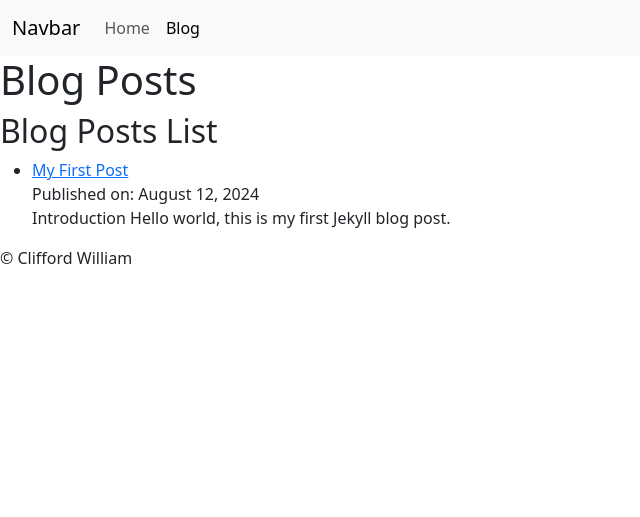
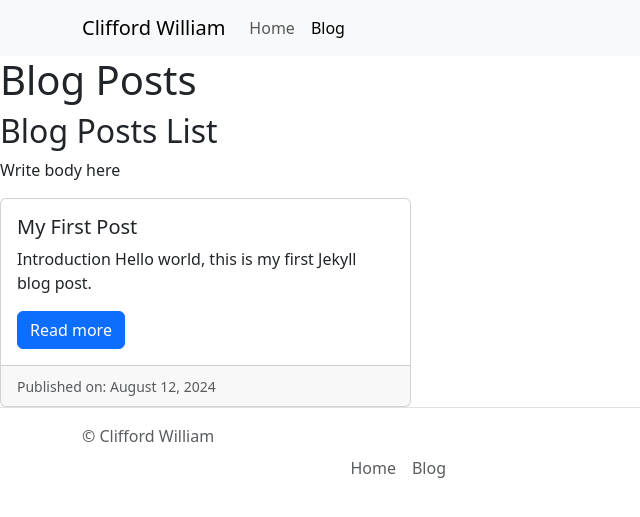
Before and after one commit to cliffordwilliam/my_archive, a Jekyll site: the page built from blog.md, in a window 1280 px wide. Shown: the top 517 px of the page, without its empty margins (0-640 px from the left). Built offline with Jekyll 4.4.1, drawn with Linux system fonts in a browser that asks for light colours.

Commit message:
adds bootstrap layout

```diff
--- a/_config.yml
+++ b/_config.yml
@@ -15,3 +15,4 @@ domain: "cliffordwilliam.github.io"       # if you want to force HTTPS, specify
 url: "https://cliffordwilliam.github.io"  # the base hostname and protocol for your site, e.g. http://example.com
 baseurl: "/my_archive"      # place folder name if the site is served in a subfolder
 excerpt_separator: "<!--more-->"
+author_name: "Clifford William"
--- a/_layouts/default.html
+++ b/_layouts/default.html
@@ -10,8 +10,8 @@
 
 <body>
   <nav class="navbar navbar-expand-lg bg-body-tertiary">
-    <div class="container-fluid">
-      <a class="navbar-brand" href="{{ '/' | relative_url }}">Navbar</a>
+    <div class="container">
+      <a class="navbar-brand" href="{{ '/' | relative_url }}">{{ site.author_name }}</a>
       <button class="navbar-toggler" type="button" data-bs-toggle="collapse" data-bs-target="#navbarNav"
         aria-controls="navbarNav" aria-expanded="false" aria-label="Toggle navigation">
         <span class="navbar-toggler-icon"></span>
@@ -19,10 +19,13 @@
       <div class="collapse navbar-collapse" id="navbarNav">
         <ul class="navbar-nav">
           <li class="nav-item">
-            <a class="nav-link {% if page.url == '/' %}active{% endif %}" aria-current="{% if page.url == '/' %}page{% endif %}" href="{{ '/' | relative_url }}">Home</a>
+            <a class="nav-link {% if page.url == '/' %}active{% endif %}"
+              aria-current="{% if page.url == '/' %}page{% endif %}" href="{{ '/' | relative_url }}">Home</a>
           </li>
           <li class="nav-item">
-            <a class="nav-link {% if page.url == '/blog.html' %}active{% endif %}" aria-current="{% if page.url == '/blog.html' %}page{% endif %}" href="{{ '/blog.html' | relative_url }}">Blog</a>
+            <a class="nav-link {% if page.url == '/blog.html' %}active{% endif %}"
+              aria-current="{% if page.url == '/blog.html' %}page{% endif %}"
+              href="{{ '/blog.html' | relative_url }}">Blog</a>
           </li>
         </ul>
       </div>
@@ -32,8 +35,19 @@
   <section>
     {{ content }}
   </section>
-  <footer>
-    &copy; Clifford William
+  <footer class="d-flex flex-wrap justify-content-between align-items-center py-3 my-4 border-top">
+    <div class="container">
+      <p class="col-md-4 mb-0 text-body-secondary">&copy; {{ site.author_name }}</p>
+
+      <ul class="nav col-md-4 justify-content-end">
+        <li class="nav-item">
+          <a href="{{ '/' | relative_url }}" class="nav-link px-2 text-body-secondary">Home</a>
+        </li>
+        <li class="nav-item">
+          <a href="{{ '/blog.html' | relative_url }}" class="nav-link px-2 text-body-secondary">Blog</a>
+        </li>
+      </ul>
+    </div>
   </footer>
 </body>
 
--- a/blog.md
+++ b/blog.md
@@ -4,14 +4,24 @@ title: Blog Posts
 
 ## Blog Posts List
 
-<ul>
+Write body here
+
+<div class="row row-cols-1 row-cols-md-3 g-4">
   {% for post in site.posts %}
-    <li>
-      <a href="{{ post.url | relative_url }}">{{ post.title }}</a>
-      <br>
-      Published on: {{ post.date | date: "%B %d, %Y" }}
-      <br>
-      <p>{{ post.excerpt | strip_html }}</p>
-    </li>
+    <div class="col">
+      <div class="card h-100">
+        <div class="card-body">
+          <h5 class="card-title">{{ post.title }}</h5>
+          <p class="card-text">{{ post.excerpt | strip_html }}</p>
+          <a href="{{ post.url | relative_url }}" class="btn btn-primary stretched-link">Read more</a>
+        </div>
+        <div class="card-footer">
+          <small class="text-body-secondary">Published on: {{ post.date | date: "%B %d, %Y" }}</small>
+        </div>
+      </div>
+    </div>
   {% endfor %}
-</ul>
+</div>
+
+<div class="row row-cols-1 row-cols-md-3 g-4">
+</div>
```
Also changed, not shown: _layouts/post.html (line endings or trailing spaces).
